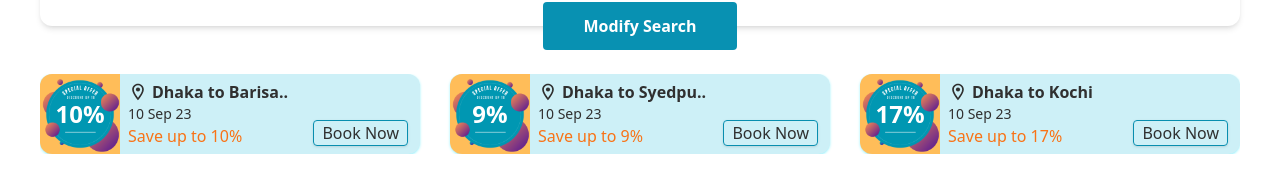
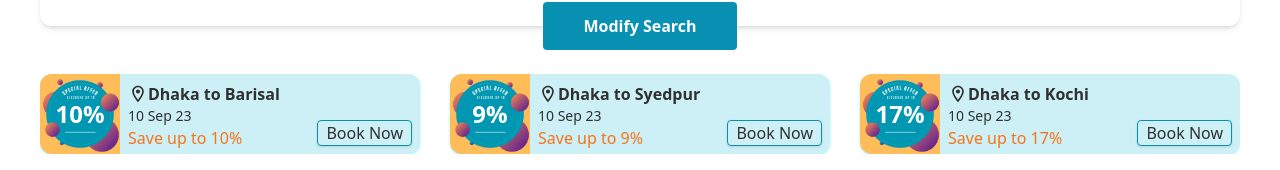
Before and after one commit to druvodev/airbliss, a React (Vite) app in the folder client-side/: page /flights in a window 1280 px wide. Shown: the part 630-800 px from the top of the page. Built offline with nearby package versions, Linux system fonts and the light colour scheme; no server answers.

Commit message:
Modify special offer card

```diff
--- a/client-side/src/Components/SpecialOffer/OfferCard.jsx
+++ b/client-side/src/Components/SpecialOffer/OfferCard.jsx
@@ -15,22 +15,22 @@ const OfferCard = ({ offerImg, fromCity, toCity, date, discount }) => {
         >
           <p className="text-2xl font-bold text-white">{discount}%</p>
         </div>
-        <div className="py-2 pl-2 pr-3 flex gap-2 items-center justify-between w-full">
-          <div>
-            <h4 className="font-semibold flex items-center gap-1">
+        <div className="p-2 grid items-center w-full">
+          <h4 className="font-semibold flex items-center">
             <MdOutlineLocationOn className="text-xl hidden sm:block" />{" "}
-              {fromCity.length > 6 ? `${fromCity.substring(0, 6)}..` : fromCity}{" "}
-              to {toCity.length > 6 ? `${toCity.substring(0, 6)}..` : toCity}
+            {fromCity} to {toCity}
           </h4>
+          <div className="flex gap-1 justify-between">
+            <div className="mt-auto">
+              {" "}
               <p className="text-sm">{date}</p>
               <div className="flex items-center text-orange-500">
                 Save up to {discount}%
               </div>
             </div>
-          <div className="mt-auto">
             <button
               onClick={handleSearch}
-              className="px-2 border border-accent rounded shadow hover:bg-accent hover:text-white duration-200"
+              className="px-2 mb-1 h-fit mt-auto border border-accent rounded shadow hover:bg-accent hover:text-white duration-200 "
             >
               Book Now
             </button>
```
Lines whose indentation alone changed are shown as unchanged.
